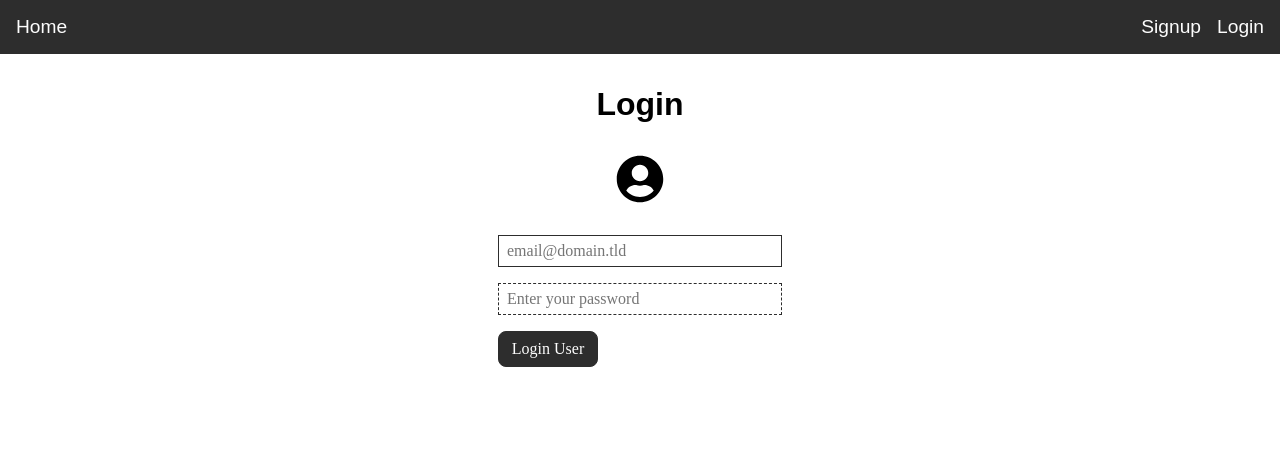
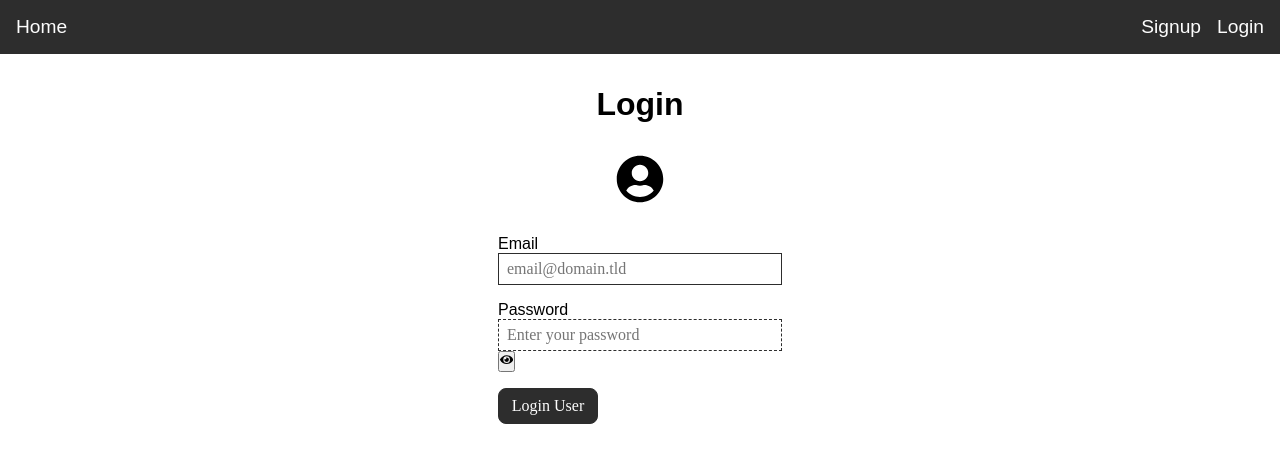
Before and after one commit to n0m3l4c000nt35/app-notes, a Next.js app: page /login in a window 1280 px wide. Shown: the top 462 px of the page. Built offline with nearby package versions, Linux system fonts and the light colour scheme; no server answers; a web font is replaced by a local one.

Commit message:
feat: show password login and register

```diff
--- a/app/(auth)/login/page.jsx
+++ b/app/(auth)/login/page.jsx
@@ -1,9 +1,9 @@
 "use client";
 
-import { useActionState } from "react";
+import { useActionState, useState } from "react";
 import { loginUser } from "@/app/actions/auth";
 import styles from "./page.module.css";
-import { FaUserCircle } from "react-icons/fa";
+import { FaUserCircle, FaEye, FaEyeSlash } from "react-icons/fa";
 
 const initialState = {
   message: null,
@@ -11,31 +11,43 @@ const initialState = {
 
 export default function Page() {
   const [state, formAction, pending] = useActionState(loginUser, initialState);
+  const [showPassword, setShowPassword] = useState();
+  const togglePasswordVisibility = () => setShowPassword(!showPassword);
   return (
     <div className={styles.loginPage}>
       <h1 className={styles.titlePage}>Login</h1>
       <FaUserCircle className={styles.userIcon} />
       <form action={formAction}>
         <label className={styles.labelForm} htmlFor="email">
+          Email
           <input
             className={styles.inputForm}
             type="email"
             id="email"
             name="email"
             placeholder="email@domain.tld"
+            minLength={5}
+            maxLength={50}
+            pattern="/^[a-zA-Z0-9._-]+@[a-zA-Z0-9.-]+\.[a-zA-Z]{2,4}$/"
             required
             autoFocus
           />
         </label>
         <label className={styles.labelForm} htmlFor="password">
+          Password
+          <div className={styles.labelPasswordContainer}>
             <input
               className={styles.inputForm}
-            type="password"
+              type={showPassword ? "text" : "password"}
               id="password"
               name="password"
               placeholder="Enter your password"
               required
             />
+            <button type="button" onClick={togglePasswordVisibility} className={styles.buttonToggleEyeIcon}>
+              {showPassword ? <FaEyeSlash /> : <FaEye />}
+            </button>
+          </div>
         </label>
         <button className={styles.submitForm} type="submit" aria-disabled={pending}>
           Login User
```
Also changed, not shown: app/(auth)/signup/page.jsx (+15 -6 lines). Lines whose indentation alone changed are shown as unchanged.
